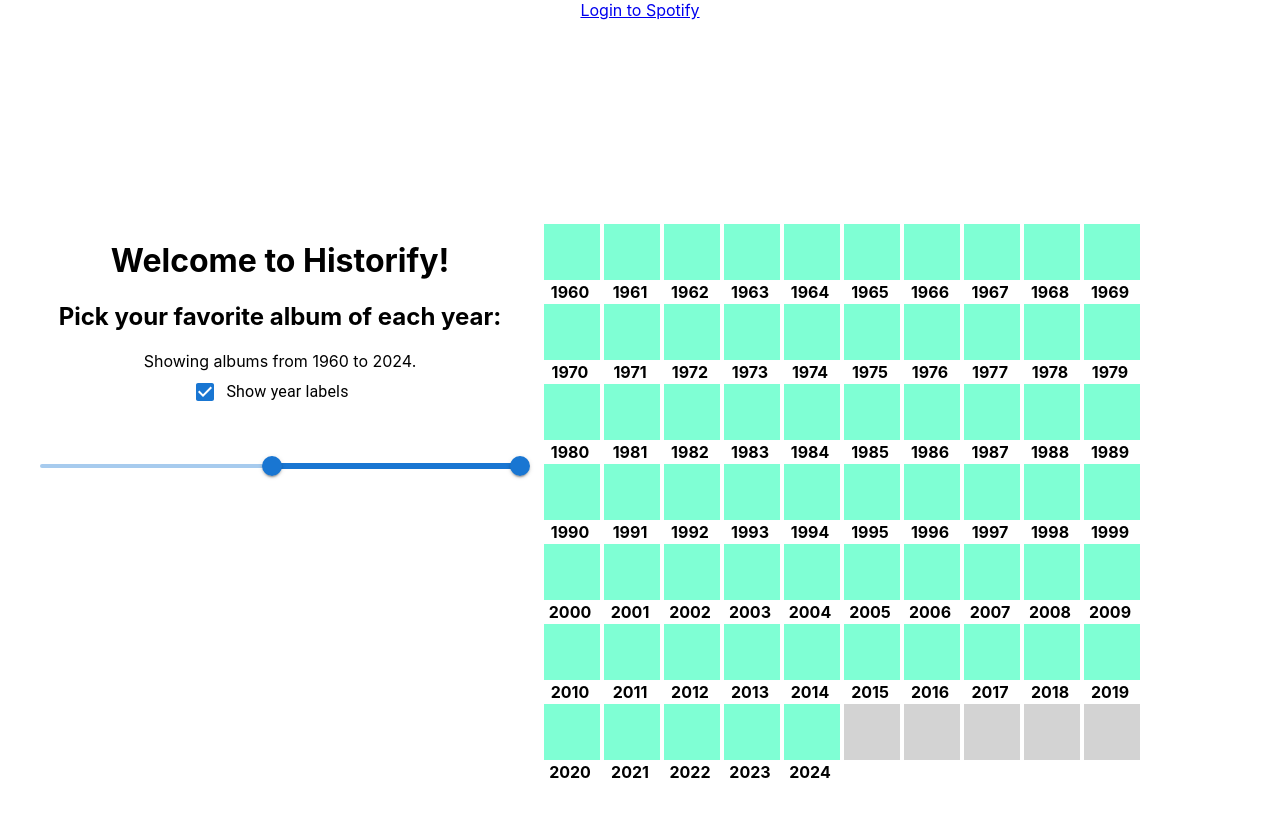
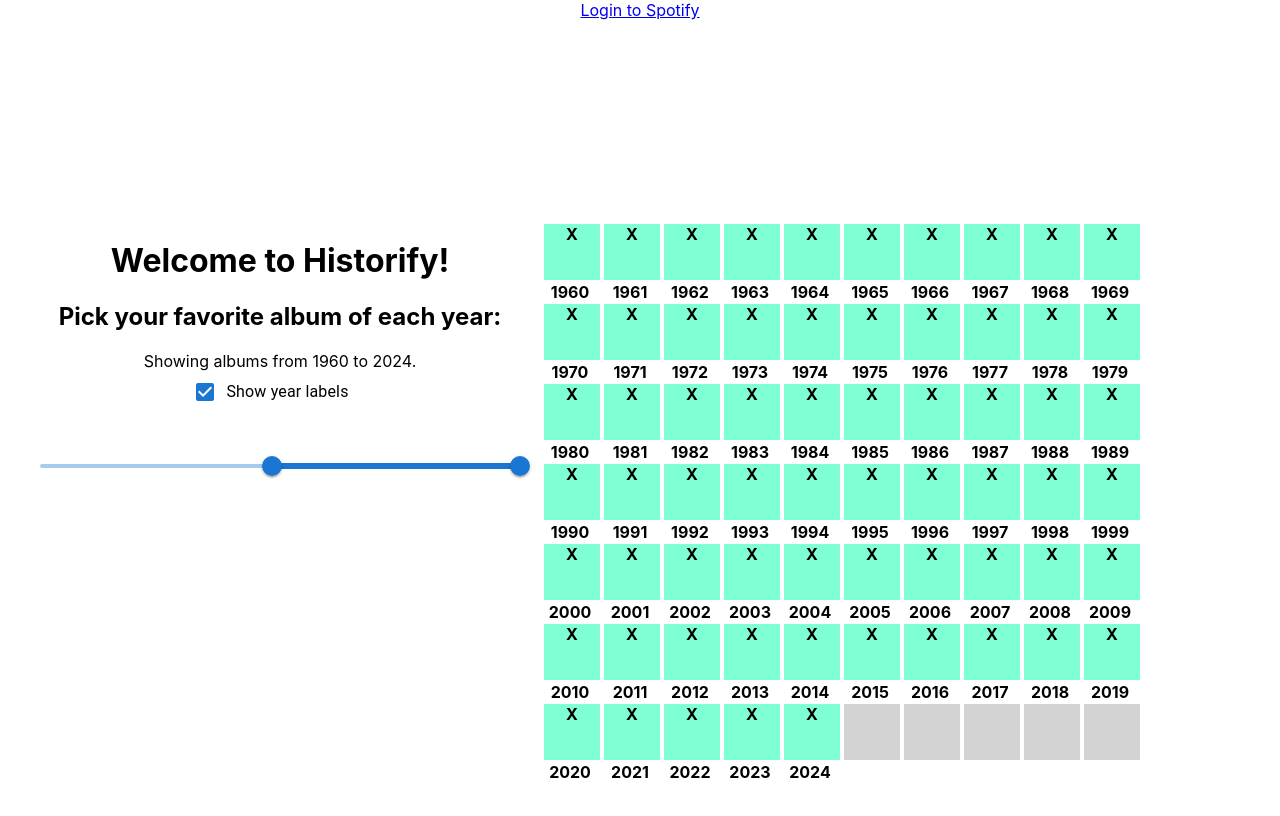
Before and after one commit to elainemil/historify, a React (Create React App) app: page / in a window 1280 px wide. Shown: the top 816 px of the page. Built offline with nearby package versions, Linux system fonts and the light colour scheme.

Commit message:
you can now add albums to the chart

```diff
--- a/src/App.js
+++ b/src/App.js
@@ -95,7 +95,7 @@ const RESPONSE_TYPE = "token"
 
   const [value, setValue] = React.useState({ min: 0, max: 124 });
   const [token, setToken] = React.useState("");
-  const [selected, setSelected] = React.useState(Array.apply(null, Array(125)));
+  const [selected, setSelected] = React.useState(Array(125).fill(null));
   let albumSet = true;
 
     React.useEffect(() => {
@@ -108,8 +108,7 @@ const RESPONSE_TYPE = "token"
             window.location.hash = ""
             window.localStorage.setItem("token", token)
         }
-
-        setToken(token)
+        setToken(token);
 
     }, [])
 
@@ -183,7 +182,7 @@ const renderAlbums = () => {
 {renderAlbums()}</div>}</div>
       <div class="container">
 
-      <RangeSlider />
+      <RangeSlider arr={selected}/>
 
 
       </div>
--- a/src/RangeSlider.css
+++ b/src/RangeSlider.css
@@ -39,3 +39,8 @@
     margin: 2px;
     float: left;
 }
+
+.albumImg {
+    width: 56px;
+    height: 56px;
+}
--- a/src/RangeSlider.js
+++ b/src/RangeSlider.js
@@ -17,18 +17,26 @@ function valuetext(value) {
     return `${value}`;
   }
 
-  export default function RangeSlider() {
+  export default function RangeSlider(props) {
     const [checked, setChecked] = React.useState(true);
+    const [selected, setArr] = React.useState(props.arr);
+    let albums = [];
 
   const handleCheck = (event) => {
     setChecked(event.target.checked);
   };
 
+  React.useEffect( () => {
+    setArr(props.arr);
+}, [props.arr]);
+
+
+
 
     const [value, setValue] = React.useState([1960, 2024]);
     //const initArray = Array(125).fill(null);
     let decades = [12];
-    let albums = [];
+
 
     const handleChange = (event, newValue) => {
       setValue(newValue);
@@ -42,7 +50,7 @@ function valuetext(value) {
         albums[i] = <div class="yearEntry"><div class="emptyBox"></div><div></div></div>;
     }
     for(let i = min; i <= max; i++){
-        albums.push(<div class="yearEntry"><div class="albumBox"></div><div>{checked ? <b>{i+1900}</b> : ''}</div></div>);
+        albums.push(<div class="yearEntry"><div class="albumBox">{selected[i] !== null ? <img class="albumImg" src={selected[i].images[0].url}></img> : <b>X</b>}</div><div>{checked ? <b>{i+1900}</b> : ''}</div></div>);
     }
     for(let i = max+1; i < endRow; i++){
         albums[i] = <div class="yearEntry"><div class="emptyBox"></div><div></div></div>;
```
